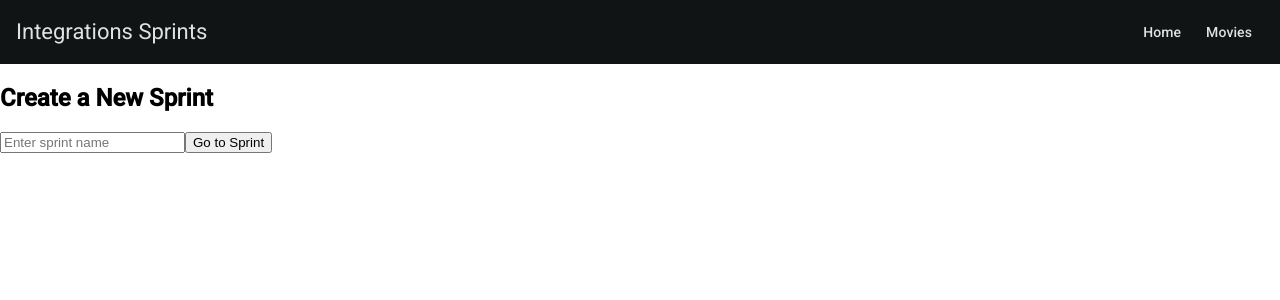
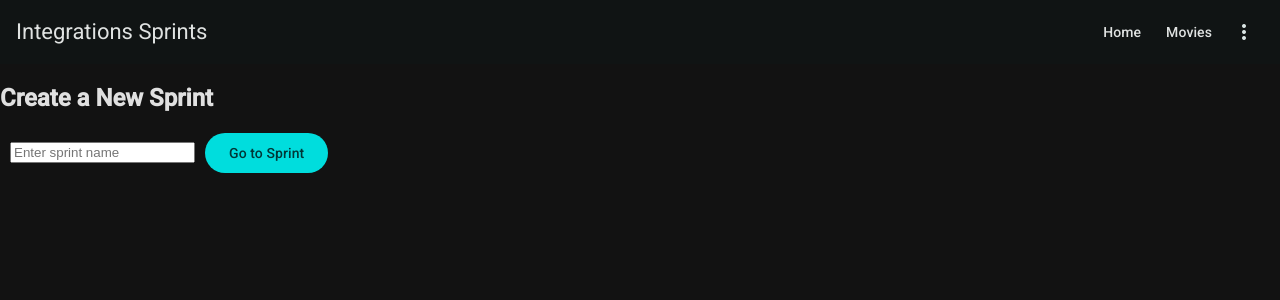
Before and after one commit to t-hervey/sprint-picker-ai, an Angular app: page / in a window 1280 px wide. Shown: the top 300 px of the page. Built offline with nearby package versions, Linux system fonts and the light colour scheme.

Commit message:
some css styling and fixed the nav issue, chat gpt was very helpful with fixing that.

```diff
--- a/src/app/create-topic/create-topic.component.css
+++ b/src/app/create-topic/create-topic.component.css
@@ -0,0 +1,3 @@
+input {
+  margin: 10px;
+}
--- a/src/app/create-topic/create-topic.component.html
+++ b/src/app/create-topic/create-topic.component.html
@@ -1,5 +1,5 @@
 <h2>Create a New Sprint</h2>
 <form (ngSubmit)="createTopic()">
-  <input type="text" [(ngModel)]="topicName" name="topicName" placeholder="Enter sprint name" required>
-  <button type="submit">Go to Sprint</button>
+  <input matInput type="text" [(ngModel)]="topicName" name="topicName" placeholder="Enter sprint name" required>
+  <button mat-flat-button color="primary" type="submit">Go to Sprint</button>
 </form>
--- a/src/app/nav-bar/nav-bar.component.html
+++ b/src/app/nav-bar/nav-bar.component.html
@@ -1,11 +1,14 @@
 <mat-toolbar color="primary">
-  <span>Topic App</span>
+  <span>Integrations Sprints</span>
   <span class="spacer"></span>
-  <button mat-button routerLink="/">Home</button>
-  <button mat-button routerLink="/movies">Movies</button>
-  <ul *ngFor="let topic of topics">
-    <li>
-      <button mat-button (click)="navigateTo(topic)">{{ topic }}</button>
-    </li>
-  </ul>
+  <button mat-button (click)="navigateToHome()">Home</button>
+  <button mat-button (click)="navigateToMovies()">Movies</button>
+  <button mat-icon-button [matMenuTriggerFor]="menu" aria-label="More options">
+    <mat-icon>more_vert</mat-icon>
+  </button>
+  <mat-menu #menu="matMenu">
+    <ng-container *ngFor="let topic of topics">
+      <button mat-menu-item (click)="navigateTo(topic)">{{ topic }}</button>
+    </ng-container>
+  </mat-menu>
 </mat-toolbar>
--- a/src/app/nav-bar/nav-bar.component.ts
+++ b/src/app/nav-bar/nav-bar.component.ts
@@ -2,30 +2,23 @@
 import { Component, OnInit } from '@angular/core';
 import { TopicService } from '../topic.service';
 import { Router } from '@angular/router';
-import {MatToolbar} from '@angular/material/toolbar';
-import {MatButton} from '@angular/material/button';
+import {MatToolbar, MatToolbarModule} from '@angular/material/toolbar';
+import {MatButton, MatButtonModule} from '@angular/material/button';
 import {CommonModule} from '@angular/common';
+import { MatMenuModule, MatMenuTrigger} from '@angular/material/menu';
+import { MatIconModule} from '@angular/material/icon';
 
 @Component({
   selector: 'app-nav-bar',
-  template : `
-    <mat-toolbar color="primary">
-      <span>Integrations Sprints</span>
-      <span class="spacer"></span>
-      <button mat-button (click)="navigateToHome()">Home</button>
-      <button mat-button (click)="navigateToMovies()">Movies</button>
-      <div *ngFor="let topic of topics">
-
-            <button mat-button (click)="navigateTo(topic)">{{ topic }}</button>
-
-      </div>
-    </mat-toolbar>
-
-  `,
+  standalone: true,
+  templateUrl: './nav-bar.component.html',
   imports: [
-    MatToolbar,
-    MatButton,
-    CommonModule
+    MatToolbarModule,
+    MatButtonModule,
+    CommonModule,
+    MatMenuModule,
+    MatIconModule,
+    MatMenuTrigger
   ],
   styles: [`
     .spacer {
--- a/src/app/topic-page/topic-page.component.ts
+++ b/src/app/topic-page/topic-page.component.ts
@@ -25,8 +25,11 @@ export class TopicPageComponent implements OnInit {
   constructor(private route: ActivatedRoute, private topicService: TopicService) { }
 
   ngOnInit() {
-    this.topicName = this.route.snapshot.paramMap.get('name') || 'Default';
-    this.posts = this.topicService.getPosts(this.topicName);
+    this.route.paramMap.subscribe(params => {
+      const topic = params.get('name') || 'Default';
+      this.topicName = topic;
+      this.posts = this.topicService.getPosts(topic);
+    });
   }
 
   addPost() {
--- a/src/styles.css
+++ b/src/styles.css
@@ -1,4 +1,4 @@
 /* You can add global styles to this file, and also import other style files */
 
 html, body { height: 100%; }
-body { margin: 0; font-family: Roboto, "Helvetica Neue", sans-serif; }
+body { margin: 0; font-family: Roboto, "Helvetica Neue", sans-serif;  background-color: #121212; color: #e0e0e0;}
```
Also changed, not shown: src/app/create-topic/create-topic.component.ts (+7 -1 lines).
